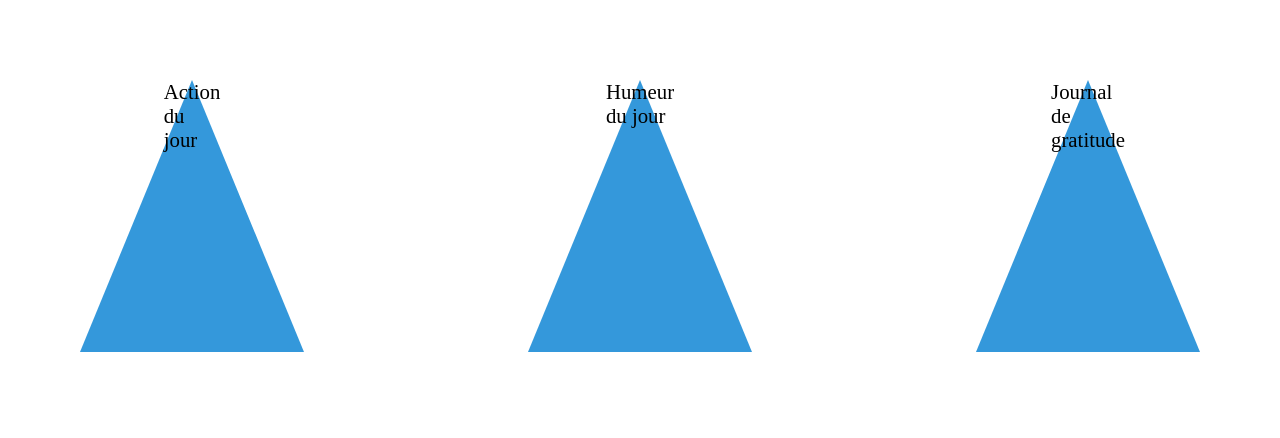
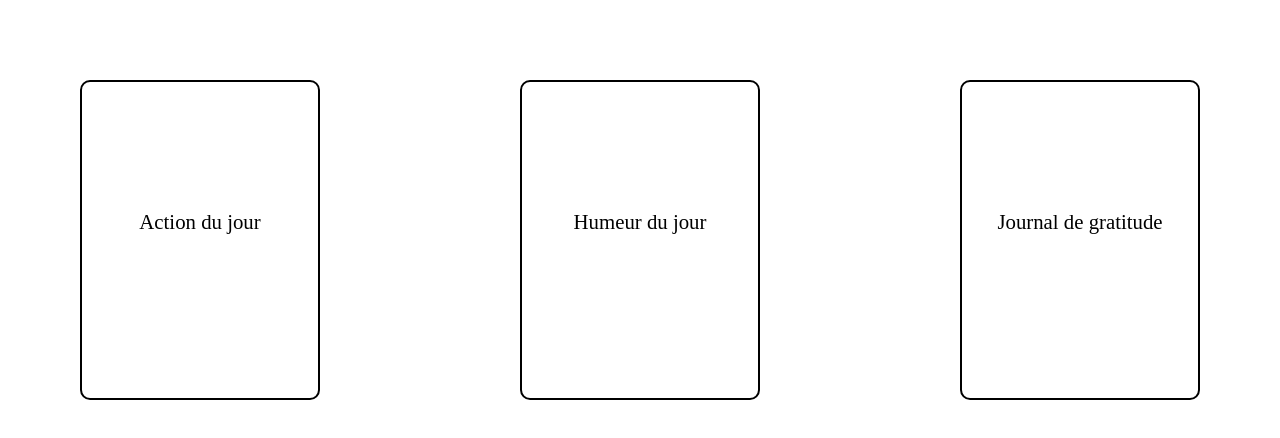
Before and after one commit to WildCodeSchool-2024-09/lille-protojam, a React (Vite) app in the folder client/: page / in a window 1280 px wide. Shown: the top 438 px of the page. Built offline with nearby package versions, Linux system fonts and the light colour scheme.

Commit message:
doesn't look THAT good, very basic, but here it is

```diff
--- a/client/src/pages/UsersProfile/UsersProfile.css
+++ b/client/src/pages/UsersProfile/UsersProfile.css
@@ -7,11 +7,13 @@
 .action-container,
 .mood-container,
 .journal-container {
-    width: 0;
-    height: 0;
-    border-left: 7rem solid transparent;
+    width: 15rem;
+    height: 20rem;
+    /* border-left: 7rem solid transparent;
     border-right: 7rem solid transparent;
-    border-bottom: 17rem solid #3498db;
+    border-bottom: 17rem solid #3498db; */
+    border: 2px solid black;
+    border-radius: 10px;
     margin: 5rem;
 
 }
@@ -21,5 +23,5 @@
 .title-journal {
     font-size: 1.3rem;
     justify-self: center;
-
+    margin-top: 8rem;
 }
```
